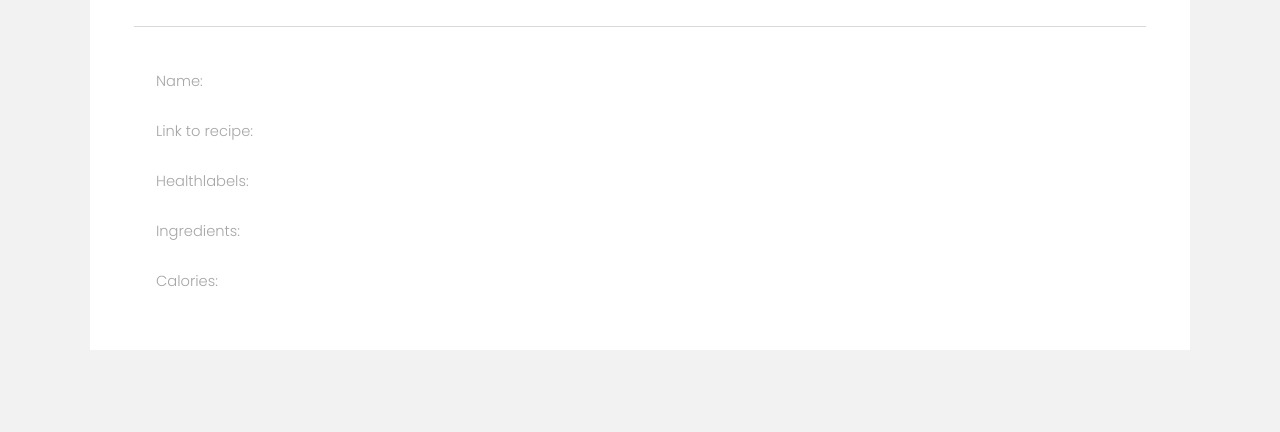
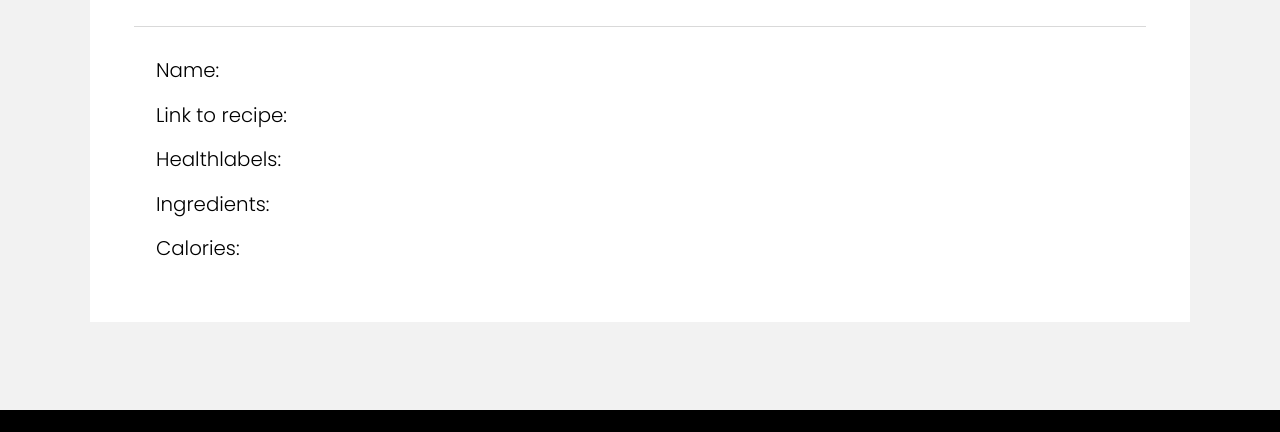
Before and after one commit to elinfeldborg/FoodForWeather, a plain HTML site: page FoodForWeather/recipes.html in a window 1280 px wide. Shown: the part 368-800 px from the top of the page. Drawn offline with Linux system fonts and the light colour scheme.

Commit message:
Recipes.html

```diff
--- a/FoodForWeather/recipes.html
+++ b/FoodForWeather/recipes.html
@@ -52,11 +52,31 @@
                         <h2>Your dish</h2>
                         <hr>
                         <ul id="special-dish">
-                            <li>Name:</li>
-                            <li>Link to recipe:</li>
-                            <li>Healthlabels:</li>
-                            <li>Ingredients:</li>
-                            <li>Calories:</li>
+                            <li>
+                                <h3>
+                                    Name:
+                                </h3>
+                            </li>
+                            <li>
+                                <h3>
+                                    Link to recipe:
+                                </h3>
+                            </li>
+                            <li>
+                                <h3>
+                                    Healthlabels:
+                                </h3>
+                            </li>
+                            <li>
+                                <h3>
+                                    Ingredients:
+                                </h3>
+                            </li>
+                            <li>
+                                <h3>
+                                    Calories:
+                                </h3>
+                            </li>
                         </ul>
                     </header>
 
```
Also changed, not shown: FoodForWeather/index.html (+31 -5 lines).
